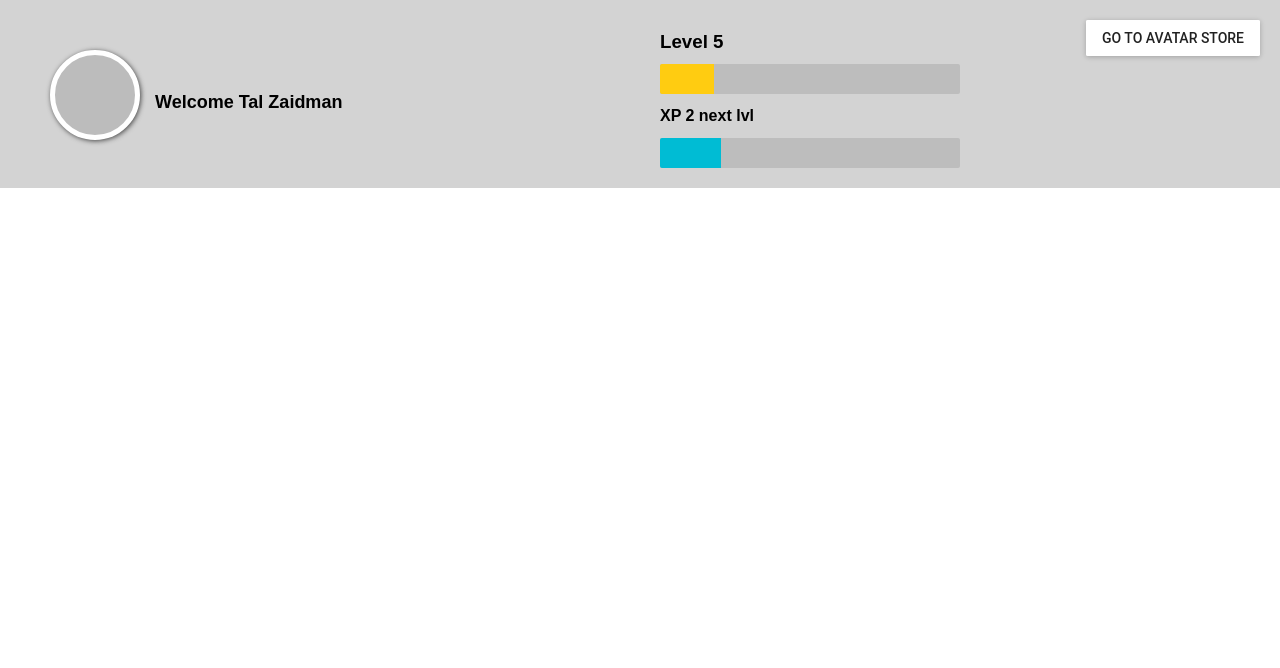
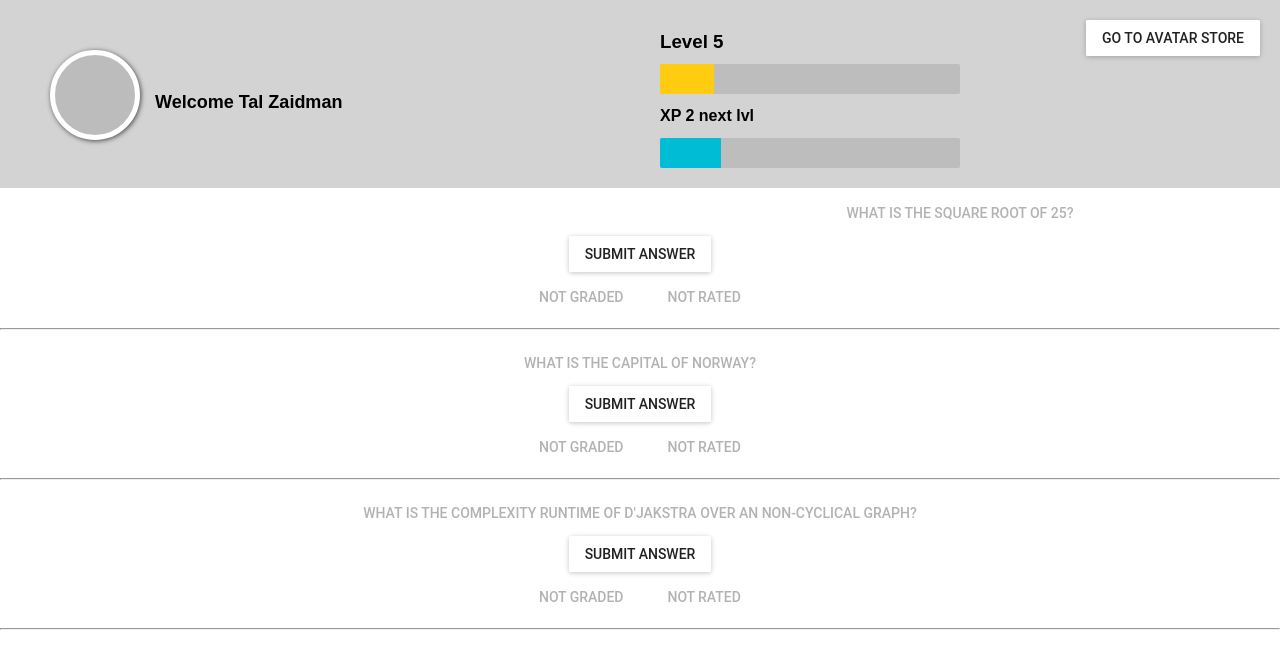
Before and after one commit to TalZa1810/mta-hack-project, a React (Create React App) app: page / in a window 1280 px wide. Shown: the top 668 px of the page. Built offline with nearby package versions, Linux system fonts and the light colour scheme.

Commit message:
Added the

```diff
--- a/src/Components/App/App.js
+++ b/src/Components/App/App.js
@@ -1,34 +1,26 @@
 import React, {Component} from 'react';
+import logo from '../../logo.svg';
 import './App.css';
+import RaisedButton from 'material-ui/RaisedButton';
 import MuiThemeProvider from 'material-ui/styles/MuiThemeProvider';
 import StudentProfile from "../StudentProfile/StudentProfile.js";
-
-
+import SubjectItemContainer from '../SubjectItemContainer/SubjectItemContainer'
 
 
 class App extends Component {
+    render() {
+        let style = {
+            margin: 12,
+        };
 
-    constructor(props){
-        super(props);
-        this.state = {
-            onOpenDialog: false
-        }
-    }
-
-    openDialog = () => {
-        this.setState({onOpenDialog: true})
-    }
-
-    render() {
-        const { onOpenDialog } = this.state;
         return (
             <MuiThemeProvider>
                 <div className="App">
-                    <StudentProfile onOpenDialog = {this.openDialog}> </StudentProfile>
-                 </div>
+                    <StudentProfile/>
+                    <SubjectItemContainer/>
+                </div>
             </MuiThemeProvider>
-
-        )
+        );
     }
 }
 
--- a/src/Components/SubjectItemContainer/ShowExerciseDialog.js
+++ b/src/Components/SubjectItemContainer/ShowExerciseDialog.js
@@ -57,6 +57,7 @@ class ShowExerciseDialog extends React.Component {
                     open={this.state.open}
                 >
                     {this.props.questionText}
+                    <input type="text" placeholder="Enter your answer here"/>
                 </Dialog>
             </div>
         );
--- a/src/Components/SubjectItemContainer/SubjectItem.js
+++ b/src/Components/SubjectItemContainer/SubjectItem.js
@@ -14,6 +14,7 @@ class SubjectItem extends React.Component {
 
         return (
             <div>
+                <FlatButton style={style} label={this.props.questionText} disabled={true}></FlatButton>
                 <ShowExerciseDialog
                     questionNumber={this.props.questionNumber}
                     questionText={this.props.questionText}
@@ -23,6 +24,7 @@ class SubjectItem extends React.Component {
 
                 <FlatButton style={style} label={this.props.points} disabled={true}></FlatButton>
                 <FlatButton style={style} label={this.props.teacherRating} disabled={true}></FlatButton>
+                <hr/>
             </div>
         )
 
```
Also changed, not shown: src/Components/SubjectItemContainer/SubjectItemContainer.js (+6 -3 lines), 1 other file (tests, documents, lock files or other folders).
